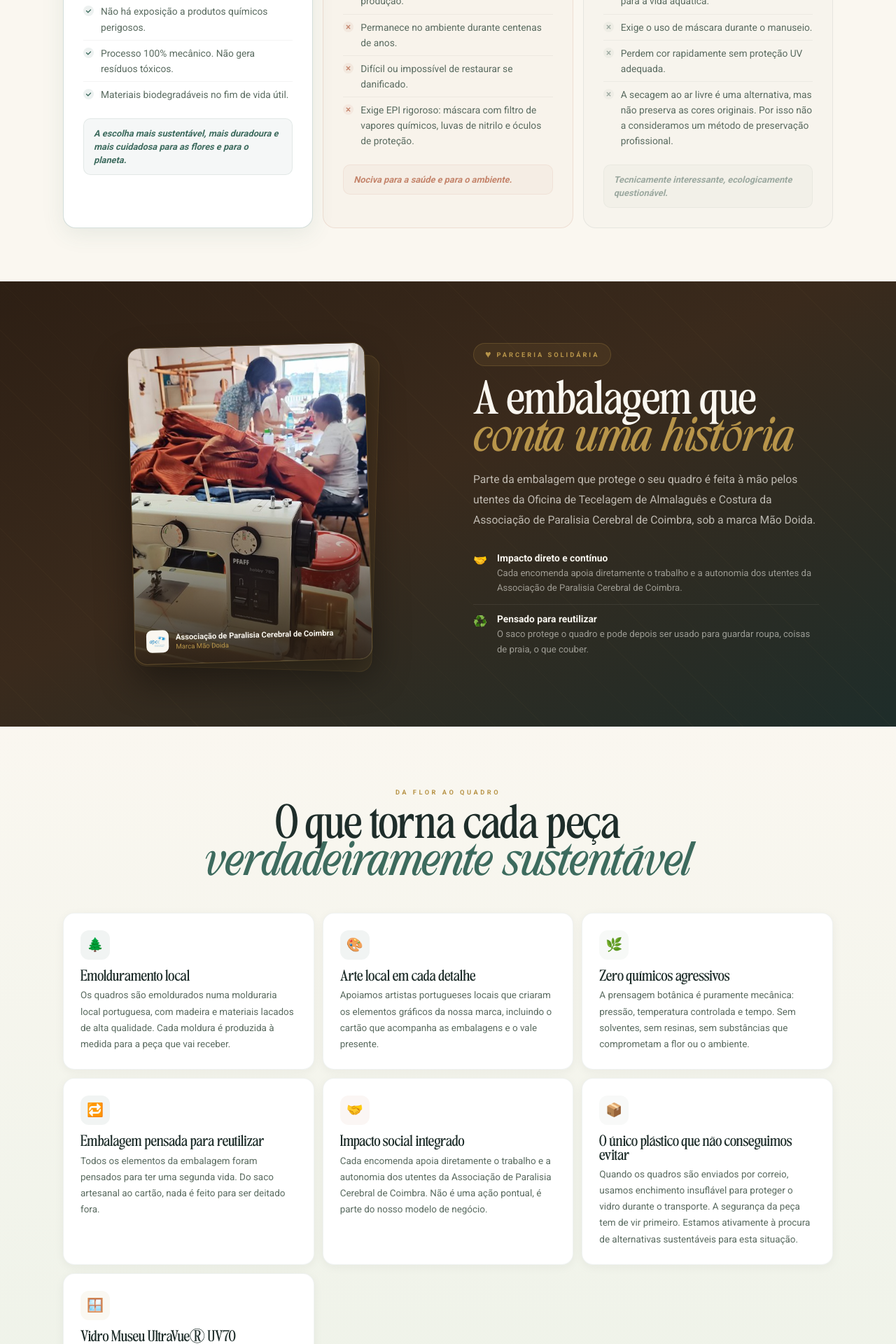
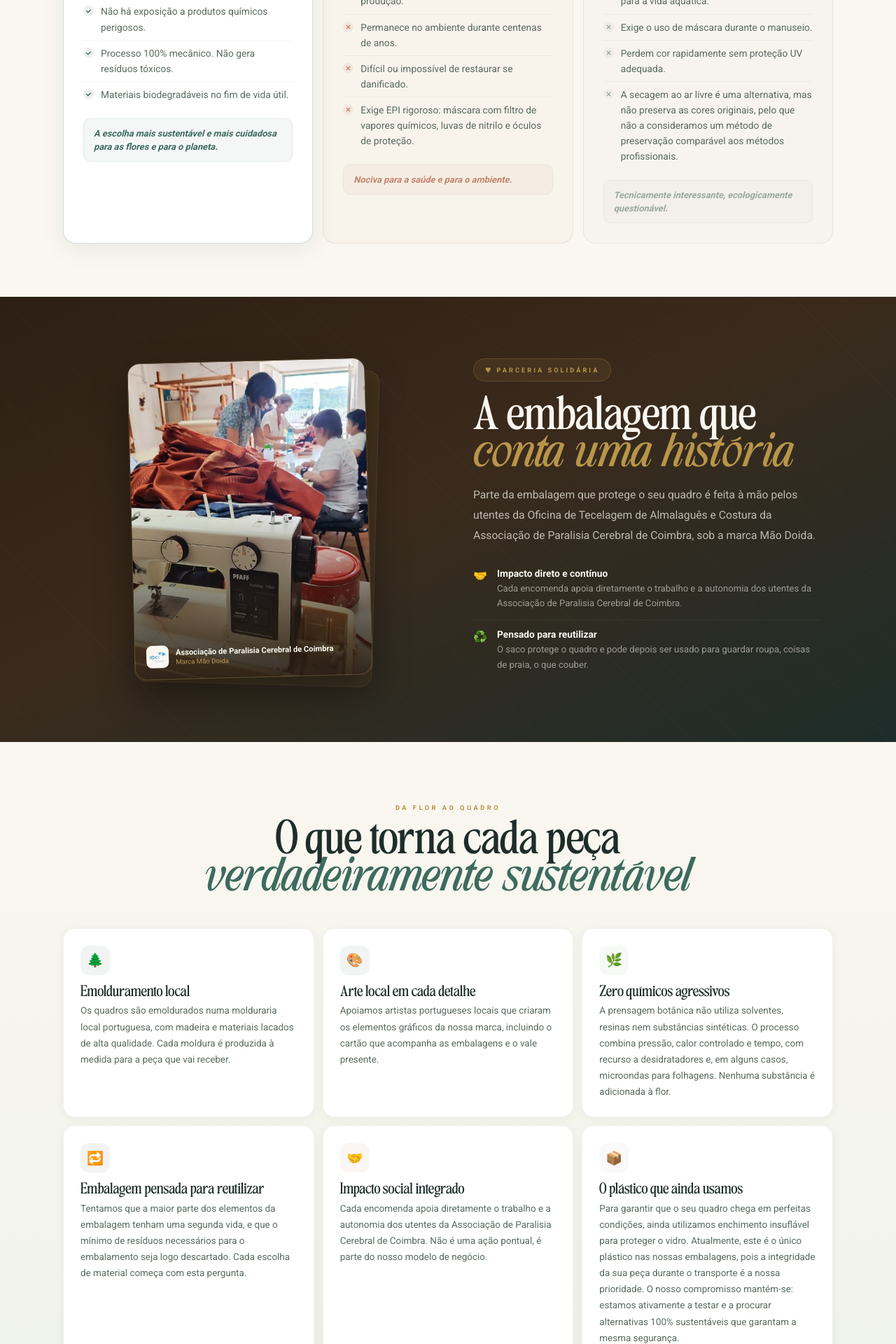
Before and after one commit to floresabeirario/fbr-website, a Next.js app: page /sustentabilidade in a window 1280 px wide. Shown: the part 1940-3860 px from the top of the page at 70% size. Built offline with nearby package versions, Linux system fonts and the light colour scheme.

Commit message:
Update page.js

```diff
--- a/app/sustentabilidade/page.js
+++ b/app/sustentabilidade/page.js
@@ -50,7 +50,7 @@ const METHODS = [
       { good: true,  text: "Processo 100% mecânico. Não gera resíduos tóxicos." },
       { good: true,  text: "Materiais biodegradáveis no fim de vida útil." },
     ],
-    verdict:      "A escolha mais sustentável, mais duradoura e mais cuidadosa para as flores e para o planeta.",
+    verdict:      "A escolha mais sustentável e mais cuidadosa para as flores e para o planeta.",
     verdictColor: "#3D6B5E",
     highlight:    true,
   },
@@ -101,7 +101,7 @@ const METHODS = [
       { good: false, text: "Versões com cloreto de cobalto são tóxicas para a vida aquática." },
       { good: false, text: "Exige o uso de máscara durante o manuseio." },
       { good: false, text: "Perdem cor rapidamente sem proteção UV adequada." },
-      { good: false, text: "A secagem ao ar livre é uma alternativa, mas não preserva as cores originais. Por isso não a consideramos um método de preservação profissional." },
+      { good: false, text: "A secagem ao ar livre é uma alternativa, mas não preserva as cores originais, pelo que não a consideramos um método de preservação comparável aos métodos profissionais." },
     ],
     verdict:      "Tecnicamente interessante, ecologicamente questionável.",
     verdictColor: "#9BA89F",
@@ -125,13 +125,13 @@ const VALUES = [
   {
     icon: "🌿",
     title: "Zero químicos agressivos",
-    desc: "A prensagem botânica é puramente mecânica: pressão, temperatura controlada e tempo. Sem solventes, sem resinas, sem substâncias que comprometam a flor ou o ambiente.",
+    desc: "A prensagem botânica não utiliza solventes, resinas nem substâncias sintéticas. O processo combina pressão, calor controlado e tempo, com recurso a desidratadores e, em alguns casos, microondas para folhagens. Nenhuma substância é adicionada à flor.",
     accent: "#8BA888",
   },
   {
     icon: "🔁",
     title: "Embalagem pensada para reutilizar",
-    desc: "Todos os elementos da embalagem foram pensados para ter uma segunda vida. Do saco artesanal ao cartão, nada é feito para ser deitado fora.",
+    desc: "Tentamos que a maior parte dos elementos da embalagem tenham uma segunda vida, e que o mínimo de resíduos necessários para o embalamento seja logo descartado. Cada escolha de material começa com esta pergunta.",
     accent: "#3D6B5E",
   },
   {
@@ -142,8 +142,8 @@ const VALUES = [
   },
   {
     icon: "📦",
-    title: "O único plástico que não conseguimos evitar",
-    desc: "Quando os quadros são enviados por correio, usamos enchimento insuflável para proteger o vidro durante o transporte. A segurança da peça tem de vir primeiro. Estamos ativamente à procura de alternativas sustentáveis para esta situação.",
+    title: "O plástico que ainda usamos",
+    desc: "Para garantir que o seu quadro chega em perfeitas condições, ainda utilizamos enchimento insuflável para proteger o vidro. Atualmente, este é o único plástico nas nossas embalagens, pois a integridade da sua peça durante o transporte é a nossa prioridade. O nosso compromisso mantém-se: estamos ativamente a testar e a procurar alternativas 100% sustentáveis que garantam a mesma segurança.",
     accent: "#9BA89F",
   },
   {
```
